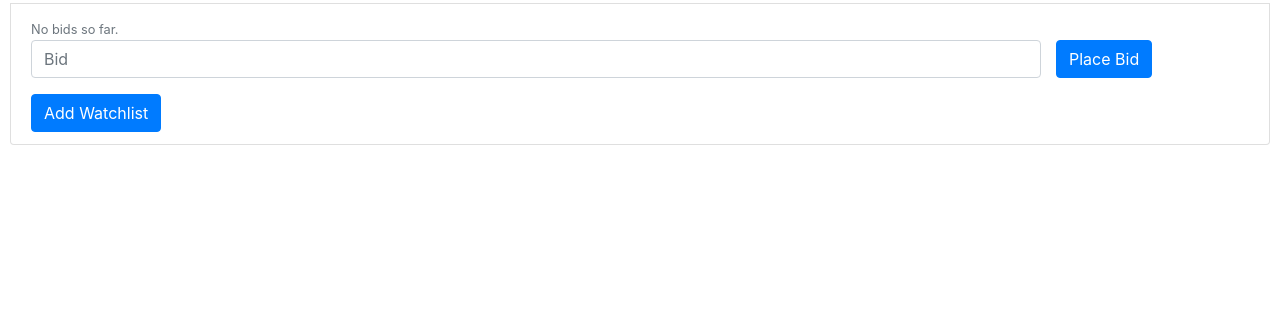
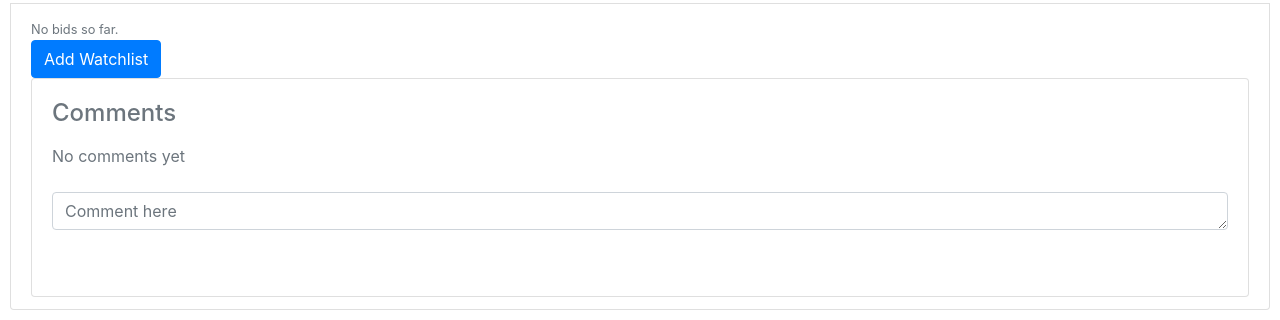
Before and after one commit to eulincon/cs50-commerce, a Django app: page /listings/11 in a window 1280 px wide. Shown: the part 532-852 px from the top of the page. Before the commit the page ends 677 px from the top, so only its background shows below. Run offline with Django 3.2, Linux system fonts and the light colour scheme; a user stored in the database is signed in; data comes from the database, SQL or seed files in the repository; tables that the repository leaves empty hold one stand-in row (values such as "Sample post"); some libraries are stand-ins or nearby versions.

Commit message:
comments

```diff
--- a/auctions/templates/auctions/listings.html
+++ b/auctions/templates/auctions/listings.html
@@ -28,7 +28,7 @@
   {% else %}
     <small>No bids so far.</small>
   {% endif %}
-{% if user.is_authenticated and user.id != auction.seller.id %}
+{% if user.is_authenticated and user.id != auction.seller.id and auction.closed == False %}
 <form action="{% url 'bid' %}" method="post">
   {% csrf_token %}
   <div class="form-group row">
@@ -53,4 +53,36 @@
   <input class="btn btn-primary" type="submit" value="Add Watchlist" />
   {% endif %}
 </form>
+
+<div class="card">
+  <div class="card-body">
+    <h4 class="card-title">Comments</h4>
+    <p class="card-text">
+      <div class="comment-section mb-4">
+        {% for comment in comments %}
+        <div class="single-comment mb-3">
+          <div class="comment-text">
+            {{ comment.comment }}
+          </div>
+          <div class="comment-author">
+            ~ {{ comment.user.username }}
+          </div>
+          <small>{{ comment.comment_date }}</small>
+        </div>
+        {% empty %}
+        <div class="no-comment">
+          No comments yet
+        </div>
+        {% endfor %}
+      </div>
+      <form action="{% url 'handle_comment' auction.id %}" method="POST">
+        {% csrf_token %}
+        <div class="mb-2">
+          {{ comment_form }}
+        </div>
+        <input type="submit" value="Comment" class="btn btn-primary btn-new-blue" style="float: right;">
+      </form>
+    </p>
+  </div>
+</div>
 {% endblock %}
--- a/auctions/urls.py
+++ b/auctions/urls.py
@@ -12,5 +12,6 @@
     path("watchlist", views.watchlist, name="watchlist"),
     path("watchlist/<int:listing_id>", views.addRemoveWatchlist, name="addRemoveWatchlist"),
     path("bid", views.bid, name="bid"),
-    path("close_auction/<int:auction_id>", views.closeAuction, name="close_auction")
+    path("close_auction/<int:auction_id>", views.closeAuction, name="close_auction"),
+    path("handle_comment/<int:auction_id>", views.handle_comment, name="handle_comment")
 ]
--- a/auctions/views.py
+++ b/auctions/views.py
@@ -7,7 +7,7 @@
 from django.urls import reverse
 from django import forms
 
-from .models import User, AuctionListing, Bid
+from .models import User, AuctionListing, Bid, Comment
 
 
 class BidForm(forms.ModelForm):
@@ -24,6 +24,23 @@
                 "min": 0.01,
                 "max": 1000000000,
                 "class": "form-control"
+            })
+        }
+
+class CommentForm(forms.ModelForm):
+    # Created form for Comment model.
+
+    class Meta:
+        model = Comment
+        fields = ["comment"]
+        labels = {
+            "comment": _("")
+        }
+        widgets = {
+            "comment": forms.Textarea(attrs={
+                "placeholder": "Comment here",
+                "class": "form-control",
+                "rows": 1
             })
         }
 
@@ -112,11 +129,16 @@
     bid_amount = Bid.objects.filter(auction=listing_id).count()
     highest_bid = Bid.objects.filter(auction=listing_id).order_by('-price').first()
 
+    #Get all the comments
+    comments = Comment.objects.filter(auction=listing_id)
+
     return render(request, "auctions/listings.html", {
         "auction": auction,
         "bid_form": BidForm(),
         "bid_amount": bid_amount,
-        "highest_bid": highest_bid
+        "highest_bid": highest_bid,
+        "comments": comments,
+        "comment_form": CommentForm()
     })
 
 def addRemoveWatchlist(request, listing_id):
@@ -167,6 +189,43 @@
     return HttpResponseRedirect("/", auction_id)
 
 @login_required(login_url="auctions:login")
+def handle_comment(request, auction_id):
+    try:
+        auction = AuctionListing.objects.get(pk=auction_id)
+    except AuctionListing.DoesNotExist:
+        return render(request, "auctions/error_handling.html", {
+            "code": 404,
+            "message": "Auction id doesn't exist"
+        })
+
+    if request.method == "POST":
+        form = CommentForm(request.POST)
+        if form.is_valid():
+            # Get all data from the form
+            comment = form.cleaned_data["comment"]
+
+            # Save a record
+            comment = Comment(
+                user = User.objects.get(pk=request.user.id),
+                comment = comment,
+                auction = auction
+            )
+            comment.save()
+        else:
+            return render(request, "auctions/error_handling.html", {
+                "code": 400,
+                "message": "Form is invalid"
+            })
+    elif request.methos == "GET":
+        return render(request, "auctions/error_handlig.html", {
+            "code": 405,
+            "message": "Method Not Allowed"
+        })
+    return HttpResponseRedirect("/" + auction_id)
+
+
+
+@login_required(login_url="auctions:login")
 def bid(request):
     # Bid view: only POST methos allowed, handles bidding logic.
     if request.method == "POST":
```
Also changed, not shown: auctions/static/auctions/styles.css (+37 -0 lines).
